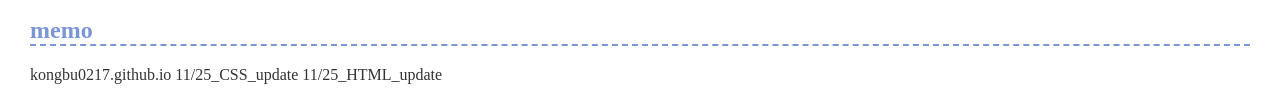
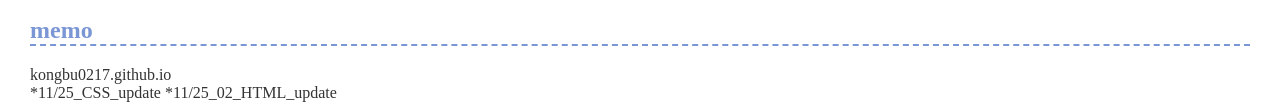
Before and after one commit to Kongbu0217/kongbu0217.github.io, a plain HTML site: page index.html in a window 1280 px wide. Shown: the part 2540-2642 px from the top of the page. Drawn offline with Linux system fonts and the light colour scheme.

Commit message:
11/25_02_HTML_update

```diff
--- a/index.html
+++ b/index.html
@@ -92,8 +92,8 @@
     <iframe src="https://openprocessing.org/sketch/2806145/embed/" width="750" height="500"></iframe>
     <h3 class="end-tape">目標：いつかちゃんとお気に入りのポートフォリオを完成させよう</h3>
     <h2>memo</h2>
-    <span>kongbu0217.github.io</span>
-    <span>11/25_CSS_update</span>
-    <span>11/25_HTML_update</span>
+    <span>kongbu0217.github.io</span><br>
+    <span>*11/25_CSS_update</span>
+    <span>*11/25_02_HTML_update</span>
   </body>
 </html>
```
